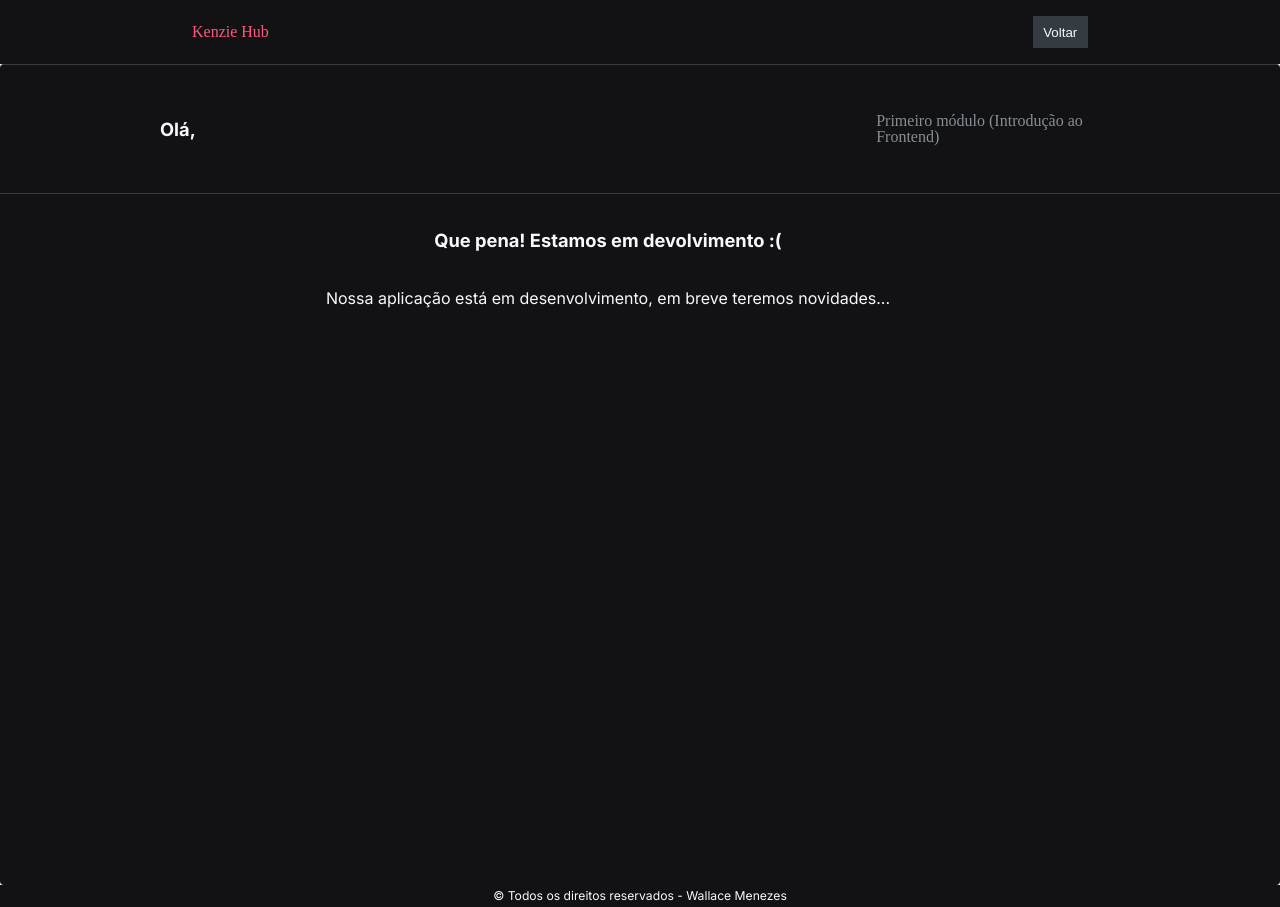
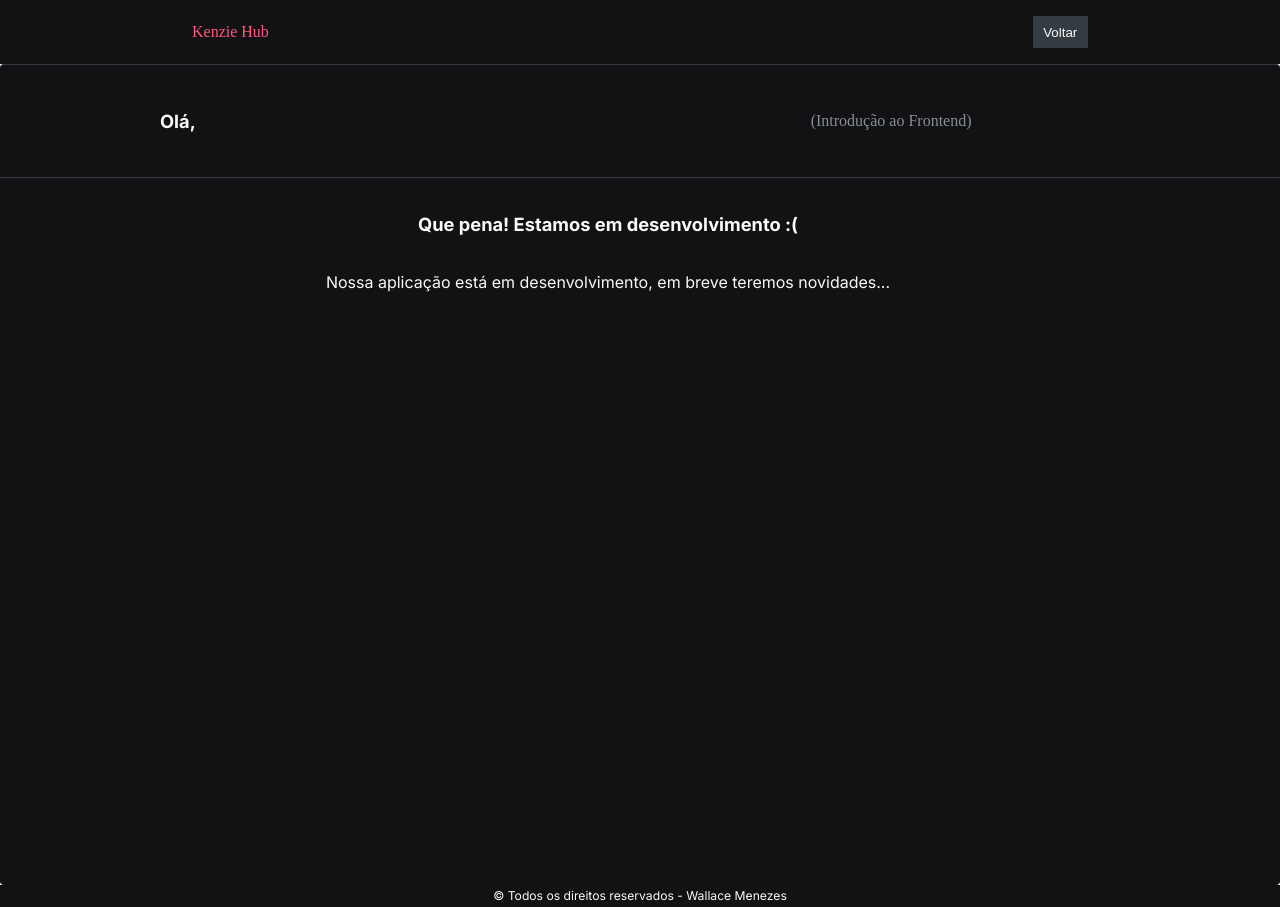
Before and after one commit to Wallace143900/Kenzie-Hub-CRUD-, a React app: page /User in a window 1280 px wide. Built offline with nearby package versions, Linux system fonts and the light colour scheme; the HTML template or start-up script is replaced by a standard one.

Commit message:
finished

```diff
--- a/src/components/forms/LoginForm/styles.module.scss
+++ b/src/components/forms/LoginForm/styles.module.scss
@@ -18,7 +18,7 @@
     }
 
     input {
-        width: 98%;
+        width: 96%;
         height: 1.875rem;
         background-color: var(--Grey-3);
         border: 1px solid var(--Grey-1);
@@ -33,7 +33,7 @@
 }
 
 #login {
-    width: 90%;
+    width: 89%;
     height: 2.5rem;
     border-radius: .25rem;
     border: none;
--- a/src/pages/HomePage/styles.module.scss
+++ b/src/pages/HomePage/styles.module.scss
@@ -59,7 +59,8 @@ main {
             width: 100%;
 
             #create {
-                width: 86%;
+                margin-left: 8px;
+                width: 84%;
                 height: 2.5rem;
                 border-radius: .25rem;
                 border: none;
--- a/src/pages/dashboard/index.jsx
+++ b/src/pages/dashboard/index.jsx
@@ -9,10 +9,10 @@ export const Dashboard = ({logout, user}) => {
                 <div className={styles.container}>
                     <div className={styles.iAm}>
                         <h2 className="title1">Olá, {user?.name}</h2>
-                        <p>Primeiro módulo (Introdução ao Frontend)</p>
+                        <p>{user?.course_module} (Introdução ao Frontend)</p>
                     </div>
                     <div className={styles.main}>
-                        <h2 className="title1">Que pena! Estamos em devolvimento :( </h2>
+                        <h2 className="title1">Que pena! Estamos em desenvolvimento :( </h2>
                         <h3 className="paragraph">Nossa aplicação está em desenvolvimento, em breve teremos novidades...</h3>
                     </div>
                 </div>
--- a/src/pages/dashboard/styles.module.scss
+++ b/src/pages/dashboard/styles.module.scss
@@ -31,14 +31,21 @@ main {
 
             h2 {
                 width: 80%;
-            }
-
-            h2 {
                 color: var(--Grey-0);
                 margin-top: 2rem;
                 margin-left: 2rem;
 
                 @media (min-width: 768px) {
+                    margin-top: 0;
+                    margin-left: 0;
+                }
+
+                @media (min-width: 1024px) {
+                    margin-top: 0;
+                    margin-left: 0;
+                }
+
+                @media (min-width: 1440px) {
                     margin-top: 0;
                     margin-left: 0;
                 }
@@ -49,6 +56,7 @@ main {
                 color: var(--Grey-1);
                 margin-left: 2rem;
                 margin-top: 1rem;
+                width: 40%;
             }
 
             @media (min-width: 768px) {
```
Also changed, not shown: 1 other file (tests, documents, lock files or other folders).
